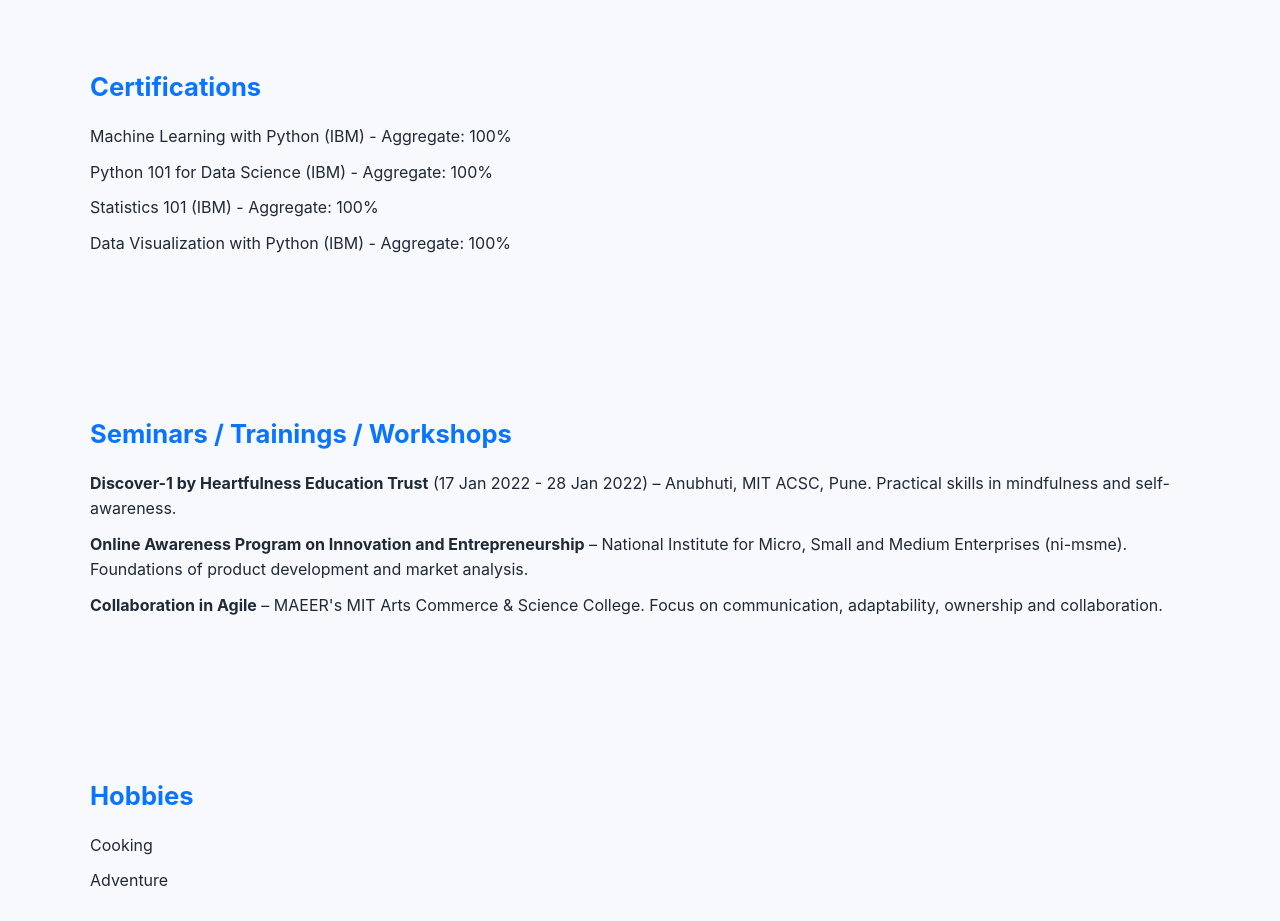
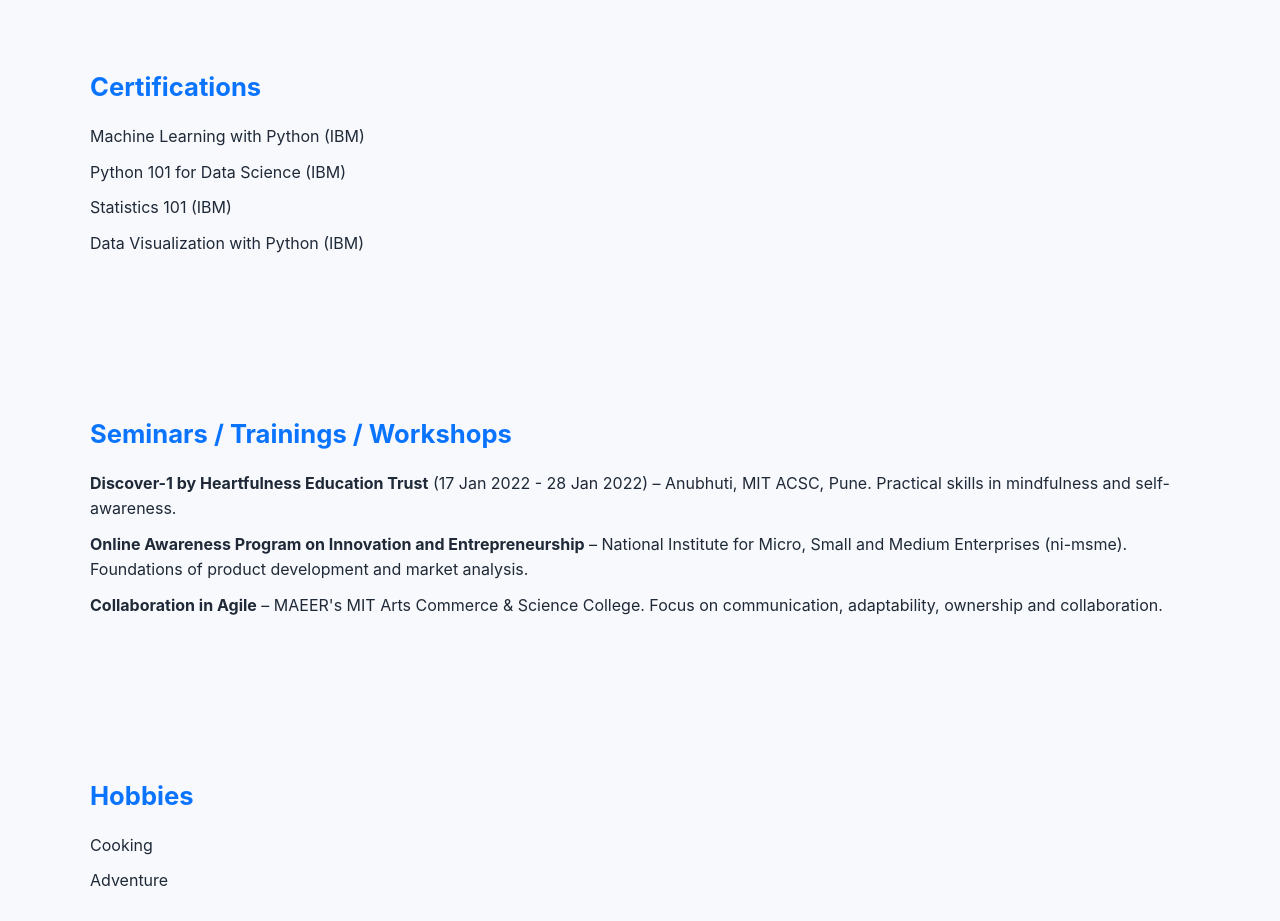
Before and after one commit to anuja19103/Portfolio-Website, a plain HTML site: page index.html in a window 1280 px wide. Shown: the part 2120-3041 px from the top of the page. Drawn offline with Linux system fonts and the light colour scheme.

Commit message:
Update certification list to remove aggregate scores
Removed aggregate scores from certification listings.

```diff
--- a/index.html
+++ b/index.html
@@ -89,10 +89,10 @@
         <div class="container">
             <h2>Certifications</h2>
             <ul>
-                <li>Machine Learning with Python (IBM) - Aggregate: 100%</li>
-                <li>Python 101 for Data Science (IBM) - Aggregate: 100%</li>
-                <li>Statistics 101 (IBM) - Aggregate: 100%</li>
-                <li>Data Visualization with Python (IBM) - Aggregate: 100%</li>
+                <li>Machine Learning with Python (IBM) </li>
+                <li>Python 101 for Data Science (IBM) </li>
+                <li>Statistics 101 (IBM) </li>
+                <li>Data Visualization with Python (IBM) </li>
             </ul>
         </div>
     </section>
```
